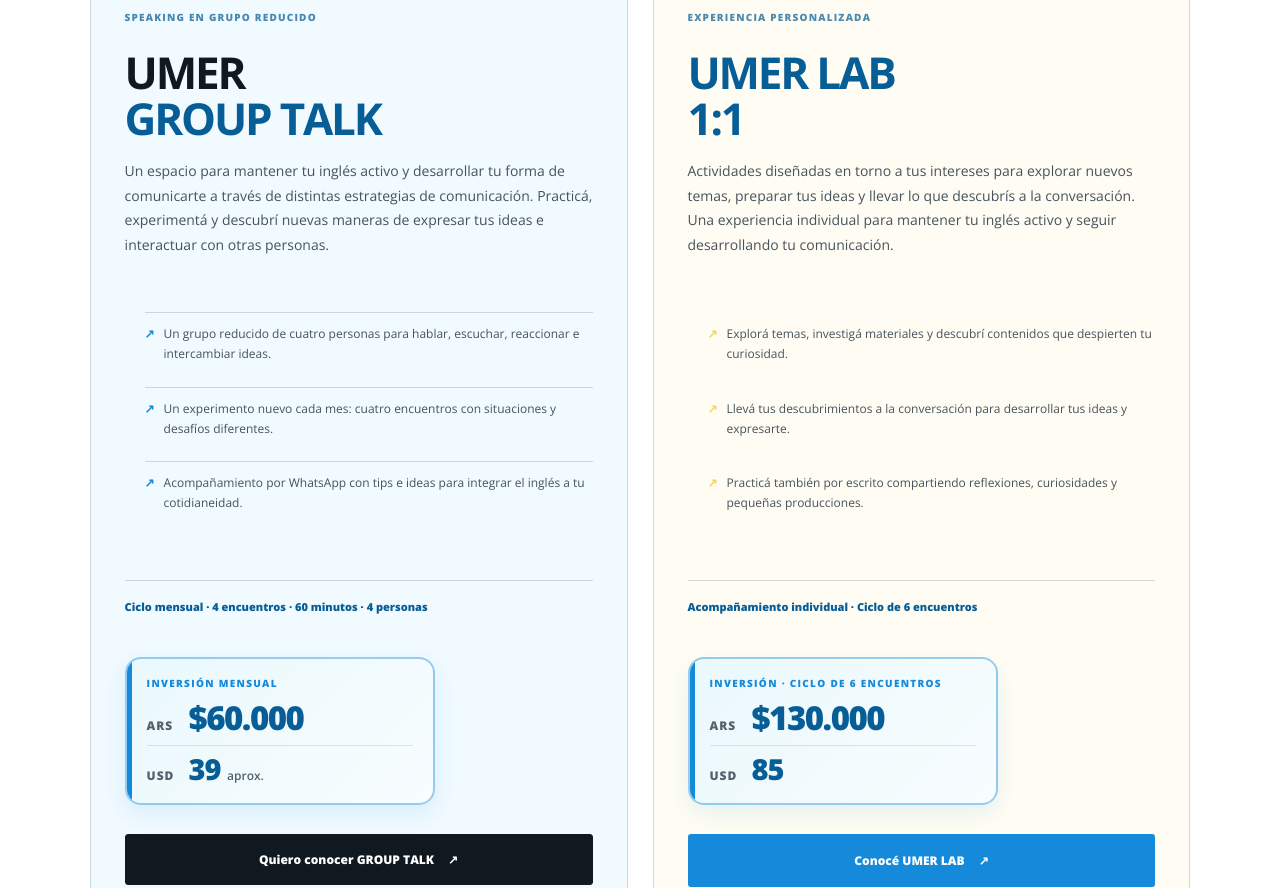
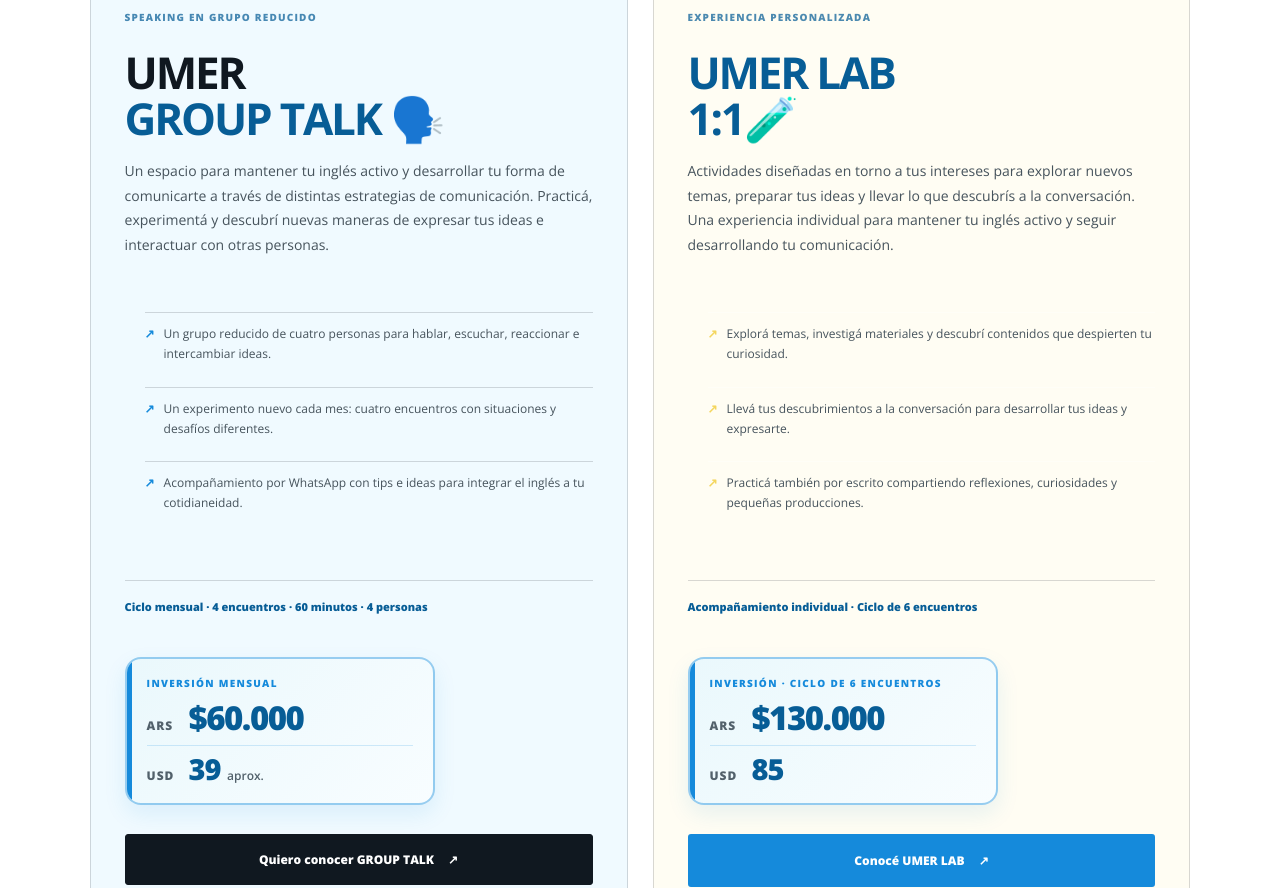
Before and after one commit to AgustinaUmeres30/umer-english, a plain HTML site: page index.html in a window 1280 px wide. Shown: the part 3295-4183 px from the top of the page. Drawn offline with nearby package versions, Linux system fonts and the light colour scheme.

Commit message:
Update index.html

```diff
--- a/index.html
+++ b/index.html
@@ -73,13 +73,13 @@
   <section class="services section-pad" id="experiencias"><div class="services-heading"><div><div class="section-kicker">ENCONTRÁ TU ESPACIO</div><h2>Dos experiencias.<br><em>Una misma mirada.</em></h2></div><p>Elegí la forma de practicar que mejor acompaña tus intereses y el momento en el que estás.</p></div>
     <div class="service-grid">
       <article class="service-card group-card"><div class="service-topline"><span>01 — EN COMUNIDAD</span><span class="service-symbol">↗</span></div><div class="service-art group-art" aria-hidden="true"><div class="bubble bubble-a">I see your point.</div><div class="bubble bubble-b">What do you think?</div><div class="bubble bubble-c">Tell me more!</div><div class="art-orbit orbit-a"></div><div class="art-orbit orbit-b"></div></div>
-        <p class="service-label">SPEAKING EN GRUPO REDUCIDO</p><h3>UMER<br><span>GROUP TALK</span></h3><p class="service-description">Un espacio para mantener tu inglés activo y desarrollar tu forma de comunicarte a través de distintas estrategias de comunicación. Practicá, experimentá y descubrí nuevas maneras de expresar tus ideas e interactuar con otras personas.</p>
+        <p class="service-label">SPEAKING EN GRUPO REDUCIDO</p><h3>UMER<br><span>GROUP TALK 🗣️</span></h3><p class="service-description">Un espacio para mantener tu inglés activo y desarrollar tu forma de comunicarte a través de distintas estrategias de comunicación. Practicá, experimentá y descubrí nuevas maneras de expresar tus ideas e interactuar con otras personas.</p>
         <ul class="service-points"><li>Un grupo reducido de cuatro personas para hablar, escuchar, reaccionar e intercambiar ideas.</li><li>Un experimento nuevo cada mes: cuatro encuentros con situaciones y desafíos diferentes.</li><li>Acompañamiento por WhatsApp con tips e ideas para integrar el inglés a tu cotidianeidad.</li></ul><div class="service-meta">Ciclo mensual · 4 encuentros · 60 minutos · 4 personas</div>
         <div class="service-price" aria-label="Inversión: 60.000 pesos argentinos o 39 dólares estadounidenses aproximadamente"><span class="price-caption">INVERSIÓN MENSUAL</span><div class="price-line"><span class="price-currency">ARS</span><span class="price-ars">$60.000</span></div><div class="price-line price-line-usd"><span class="price-currency">USD</span><span class="price-usd">39 <small>aprox.</small></span></div></div>
         <a class="button button-dark service-button" href="#contacto" data-service="UMER GROUP TALK">Quiero conocer GROUP TALK <span>↗</span></a>
       </article>
       <article class="service-card one-card"><div class="service-topline"><span>02 — A TU MEDIDA</span><span class="service-symbol">↗</span></div><div class="service-art one-art" aria-hidden="true"><div class="one-quote">“Let me<br>think about<br>how to say it.”</div><div class="one-stamp">EXPLORE<br>YOUR WAY</div><div class="one-line"></div></div>
-        <p class="service-label">EXPERIENCIA PERSONALIZADA</p><h3>UMER LAB<br><span>1:1</span></h3><p class="service-description">Actividades diseñadas en torno a tus intereses para explorar nuevos temas, preparar tus ideas y llevar lo que descubrís a la conversación. Una experiencia individual para mantener tu inglés activo y seguir desarrollando tu comunicación.</p>
+        <p class="service-label">EXPERIENCIA PERSONALIZADA</p><h3>UMER LAB<br><span>1:1🧪</span></h3><p class="service-description">Actividades diseñadas en torno a tus intereses para explorar nuevos temas, preparar tus ideas y llevar lo que descubrís a la conversación. Una experiencia individual para mantener tu inglés activo y seguir desarrollando tu comunicación.</p>
         <ul class="service-points"><li>Explorá temas, investigá materiales y descubrí contenidos que despierten tu curiosidad.</li><li>Llevá tus descubrimientos a la conversación para desarrollar tus ideas y expresarte.</li><li>Practicá también por escrito compartiendo reflexiones, curiosidades y pequeñas producciones.</li></ul><div class="service-meta">Acompañamiento individual · Ciclo de 6 encuentros</div>
         <div class="service-price" aria-label="Inversión: 130.000 pesos argentinos o 85 dólares estadounidenses"><span class="price-caption">INVERSIÓN · CICLO DE 6 ENCUENTROS</span><div class="price-line"><span class="price-currency">ARS</span><span class="price-ars">$130.000</span></div><div class="price-line price-line-usd"><span class="price-currency">USD</span><span class="price-usd">85</span></div></div>
         <a class="button button-light service-button" href="https://agustinaumeres30.github.io/umer-lab-speaking/" target="_blank" rel="noopener noreferrer">Conocé UMER LAB <span>↗</span></a>
```
